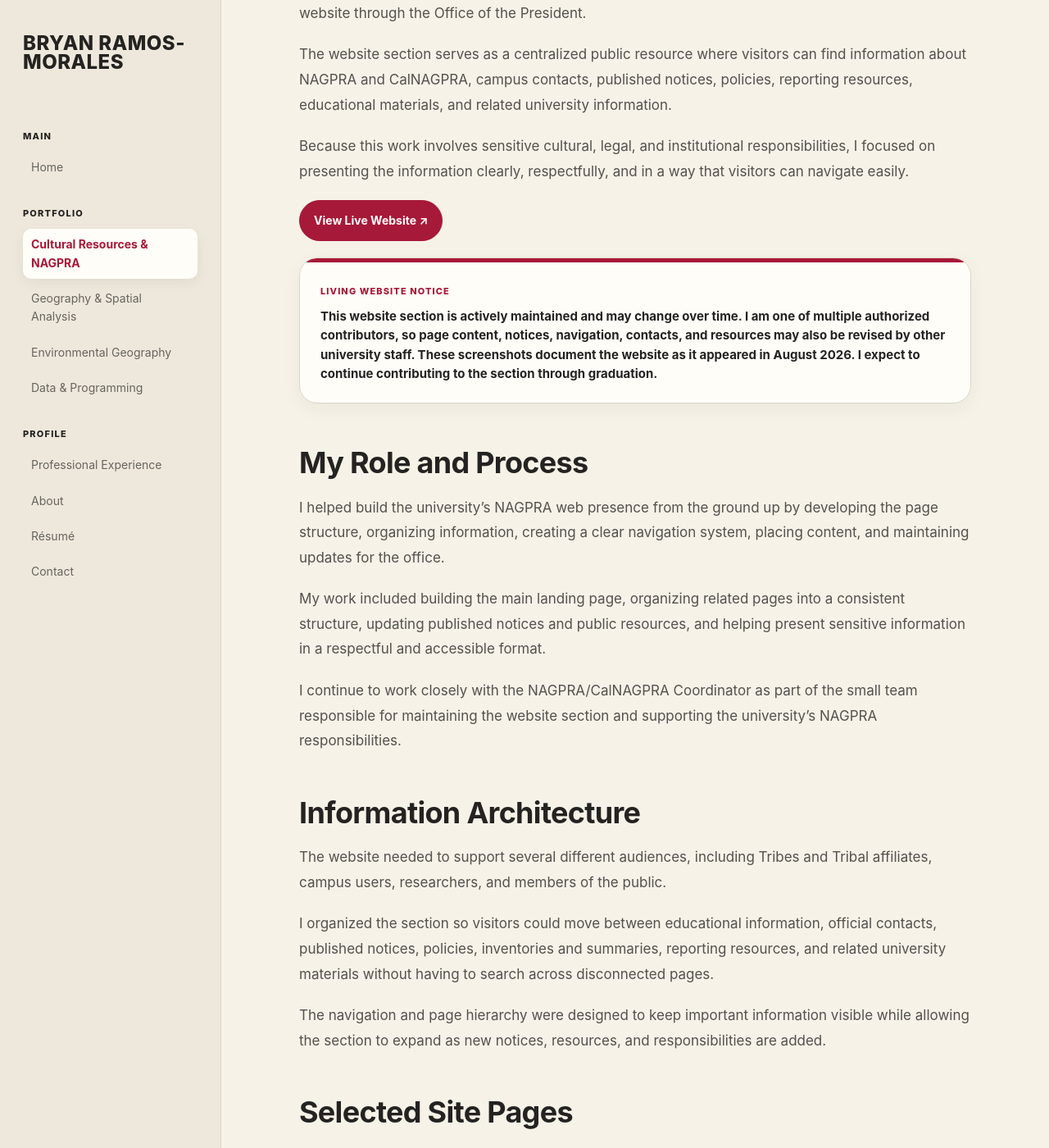
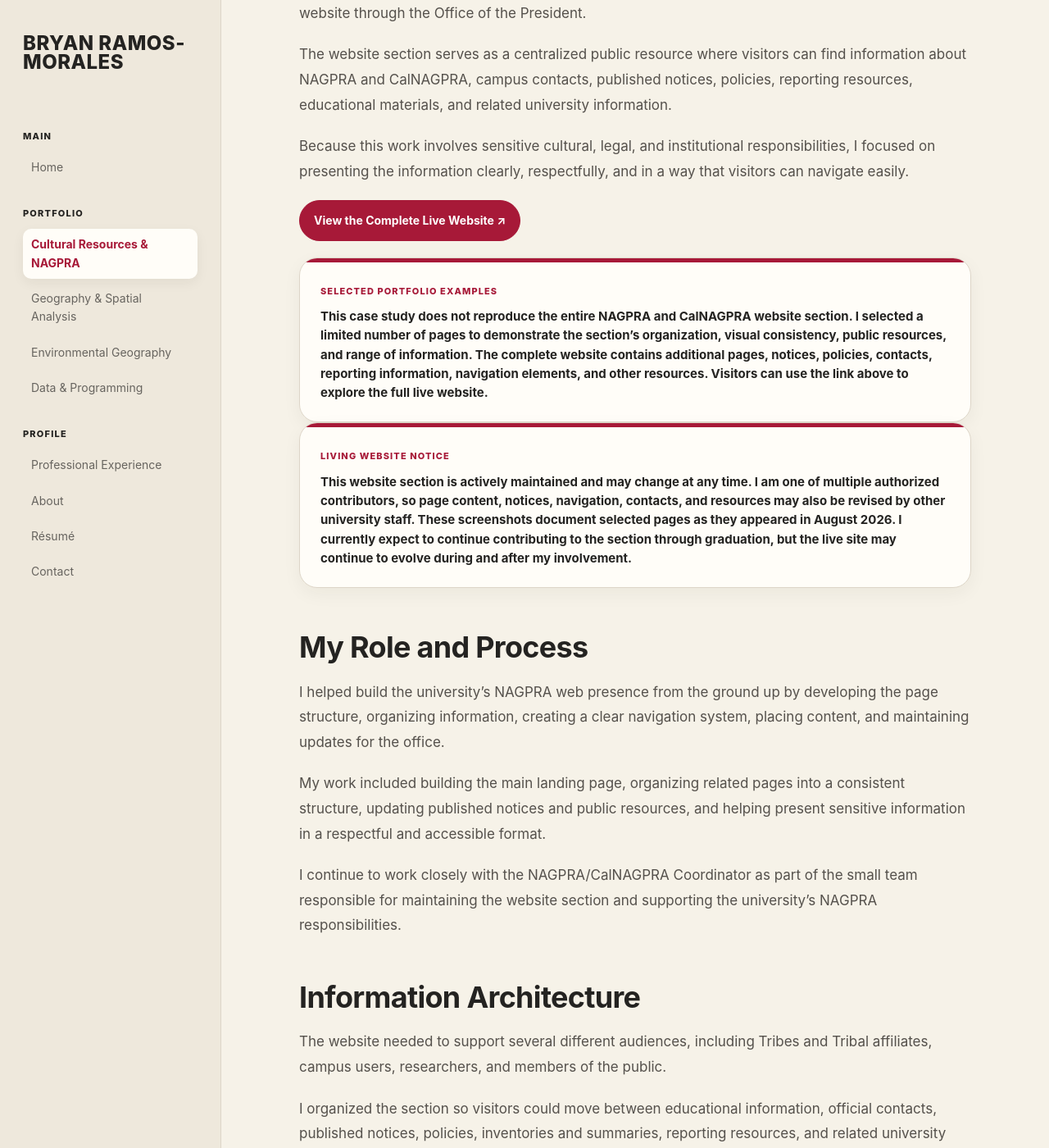
Before and after one commit to bramosmorales/bramosmorales.github.io, a Jekyll site: the page built from _projects/stanislaus-nagpra-website.md, in a window 1280 px wide and 1400 px high, scrolled down 1315 px. Shown: the whole window at 82% size. Built offline with Jekyll 4.4.1, drawn with Linux system fonts in a browser that asks for light colours; some of the changed text lies outside the part shown.

Commit message:
Clarify scope of NAGPRA website case study

```diff
--- a/_projects/stanislaus-nagpra-website.md
+++ b/_projects/stanislaus-nagpra-website.md
@@ -27,9 +27,25 @@ Because this work involves sensitive cultural, legal, and institutional responsi
     target="_blank"
     rel="noopener noreferrer"
   >
-    View Live Website ↗
+    View the Complete Live Website ↗
   </a>
 </p>
+
+<div class="detail-card">
+  <div class="detail-label">
+    Selected Portfolio Examples
+  </div>
+
+  <div class="detail-value">
+    This case study does not reproduce the entire NAGPRA and CalNAGPRA
+    website section. I selected a limited number of pages to demonstrate
+    the section’s organization, visual consistency, public resources, and
+    range of information. The complete website contains additional pages,
+    notices, policies, contacts, reporting information, navigation elements,
+    and other resources. Visitors can use the link above to explore the
+    full live website.
+  </div>
+</div>
 
 <div class="detail-card">
   <div class="detail-label">
@@ -37,11 +53,13 @@ Because this work involves sensitive cultural, legal, and institutional responsi
   </div>
 
   <div class="detail-value">
-    This website section is actively maintained and may change over time.
+    This website section is actively maintained and may change at any time.
     I am one of multiple authorized contributors, so page content, notices,
-    navigation, contacts, and resources may also be revised by other university
-    staff. These screenshots document the website as it appeared in August
-    2026. I expect to continue contributing to the section through graduation.
+    navigation, contacts, and resources may also be revised by other
+    university staff. These screenshots document selected pages as they
+    appeared in August 2026. I currently expect to continue contributing
+    to the section through graduation, but the live site may continue to
+    evolve during and after my involvement.
   </div>
 </div>
 
@@ -63,9 +81,11 @@ The navigation and page hierarchy were designed to keep important information vi
 
 ## Selected Site Pages
 
-The examples below represent selected pages from a larger NAGPRA and CalNAGPRA website section that I created and continue to help maintain.
+The screenshots below represent only a selection from the larger NAGPRA and CalNAGPRA website section.
 
-The complete section includes additional informational pages, campus contacts, published notices, reporting resources, policies, navigation elements, and ongoing content updates.
+They were chosen to demonstrate different parts of the website, including educational information, official notices, public resources, campus contacts, and information intended for Tribal claims, inquiries, and requests.
+
+The complete live website contains additional pages and resources that are not reproduced in this portfolio.
 
 ### Educational Resources and Reporting Information
 
```
